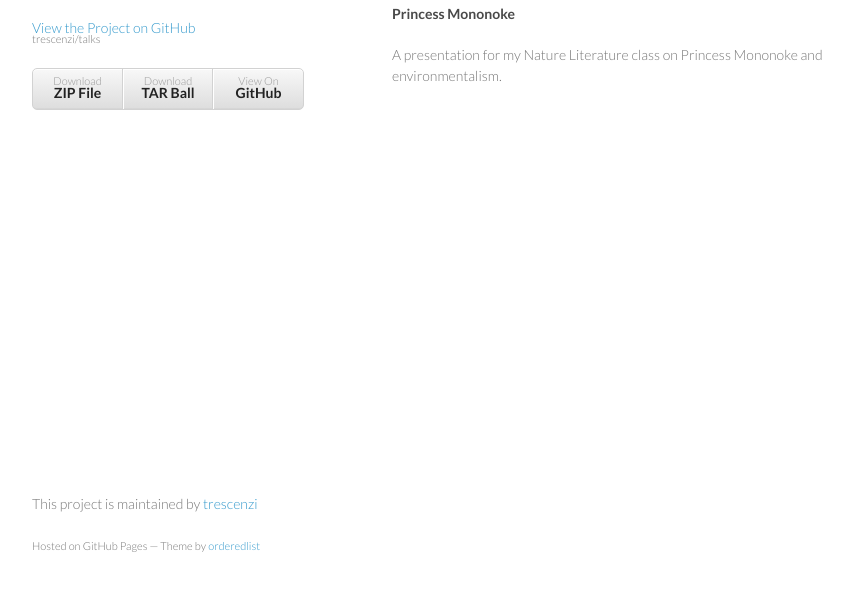
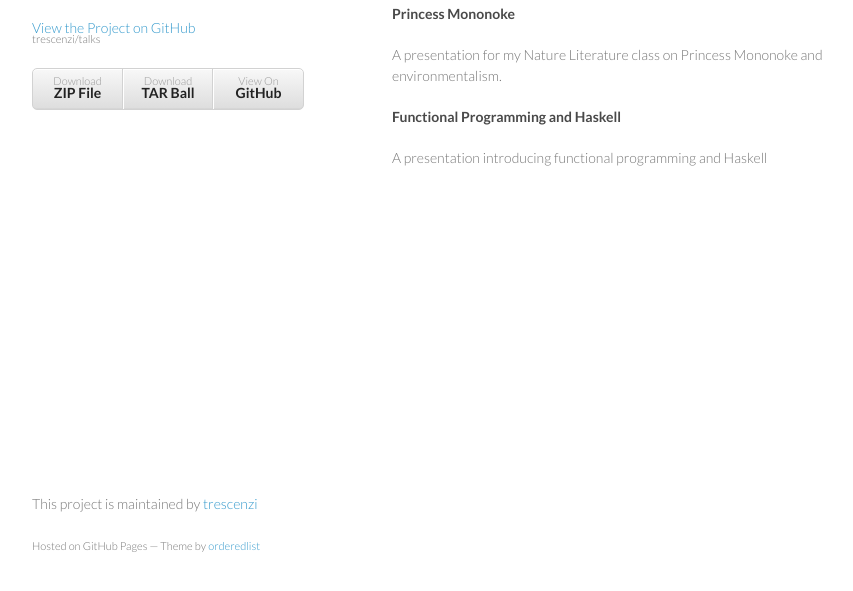
Before and after one commit to trescenzi/talks, a plain HTML site: page index.html in a window 1280 px wide. Shown: the part 175-766 px from the top of the page, without its empty margins (178-1031 px from the left). Drawn offline with Linux system fonts and the light colour scheme.

Commit message:
updated the index with a link to the functional talk

```diff
--- a/index.html
+++ b/index.html
@@ -36,6 +36,9 @@
           <a href="talks/mononoke.html"><h4> Princess Mononoke </h4></a>
           <p> A presentation for my Nature Literature class on Princess Mononoke and environmentalism. </p>
 
+          <a href="talks/functional.html"><h4> Functional Programming and Haskell </h4></a>
+          <p> A presentation introducing functional programming and Haskell </p>
+
       </section>
       <footer>
         <p>This project is maintained by <a href="https://github.com/trescenzi">trescenzi</a></p>
```
